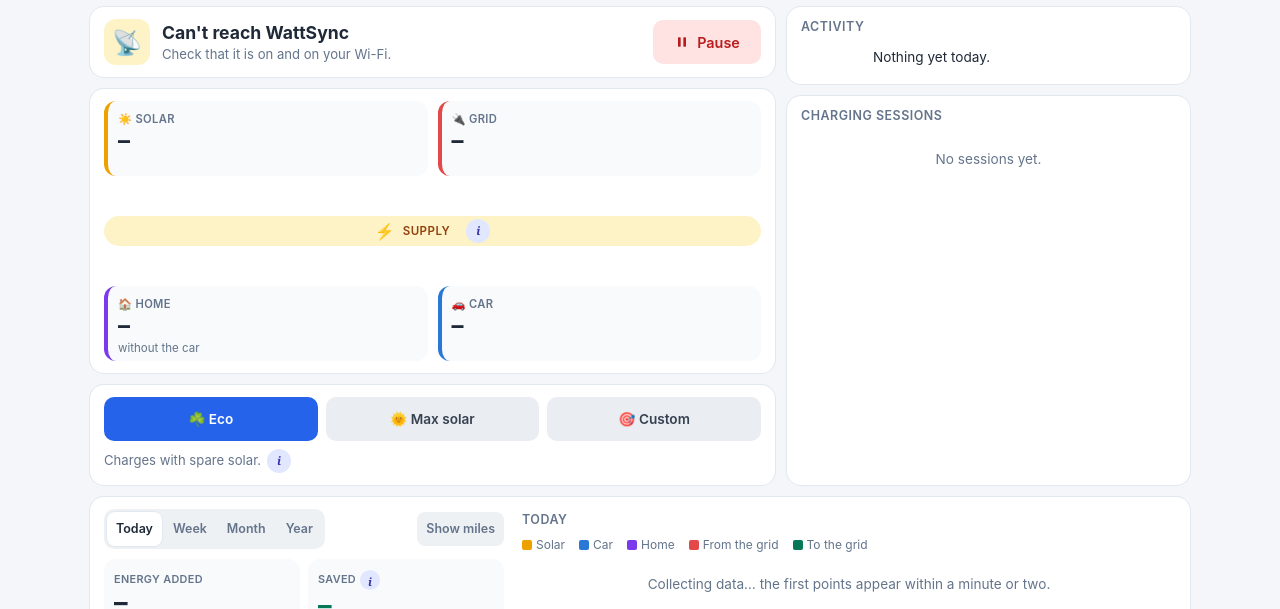
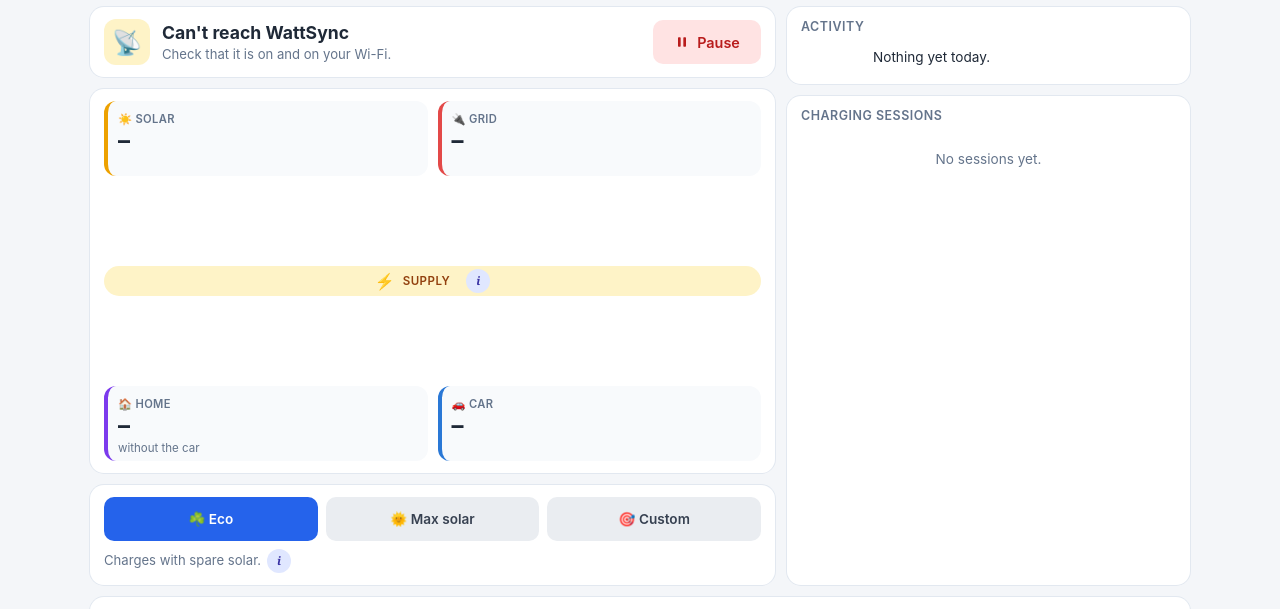
Before and after one commit to BrimWatt/brimwatt, a plain HTML site: page src/main/resources/dashboard.html in a window 1280 px wide. Shown: the part 112-721 px from the top of the page. Drawn offline with Linux system fonts and the light colour scheme; no server answers.

Commit message:
Wide screens: the flow card absorbs a shorter left column by lengthening its arrows, so no empty space under the modes card
Co-Authored-By: Claude Sonnet 5.5 <noreply@anthropic.com>

```diff
--- a/src/main/resources/dashboard.html
+++ b/src/main/resources/dashboard.html
@@ -368,7 +368,9 @@
             .dash { grid-template-columns: minmax(0, 1.7fr) minmax(0, 1fr); gap: 12px; align-items: stretch; }
             .stack { display: flex; flex-direction: column; gap: 12px; min-width: 0; }
             .stack > * { order: 0 !important; }
-            .stack-b > :last-child { flex: 1 1 auto; }   /* the right stack is the shorter one: its last tile (the sessions) takes the difference */
+            .stack-b > :last-child { flex: 1 1 auto; }   /* if the right stack is the shorter one, its last tile (the sessions) takes the difference */
+            #flow { display: flex; flex-direction: column; flex: 1 1 auto; }   /* if the left is shorter, the flow card takes it by lengthening its arrows (capped), not by leaving a gap */
+            #flow .flowgrid { flex: 1 1 auto; grid-template-rows: auto minmax(40px, 90px) auto minmax(40px, 90px) auto; }
             .stack-a { grid-column: 1; grid-row: 1; } .stack-b { grid-column: 2; grid-row: 1; }
             #chartcard { grid-column: 1 / -1; grid-row: 2; order: 0; display: grid; grid-template-columns: minmax(300px, 400px) minmax(0, 1fr); gap: 12px 18px; align-items: stretch; }   /* numbers beside the graph */
             .ft b { font-size: 1.5rem; }
```
Also changed, not shown: 1 other file.
